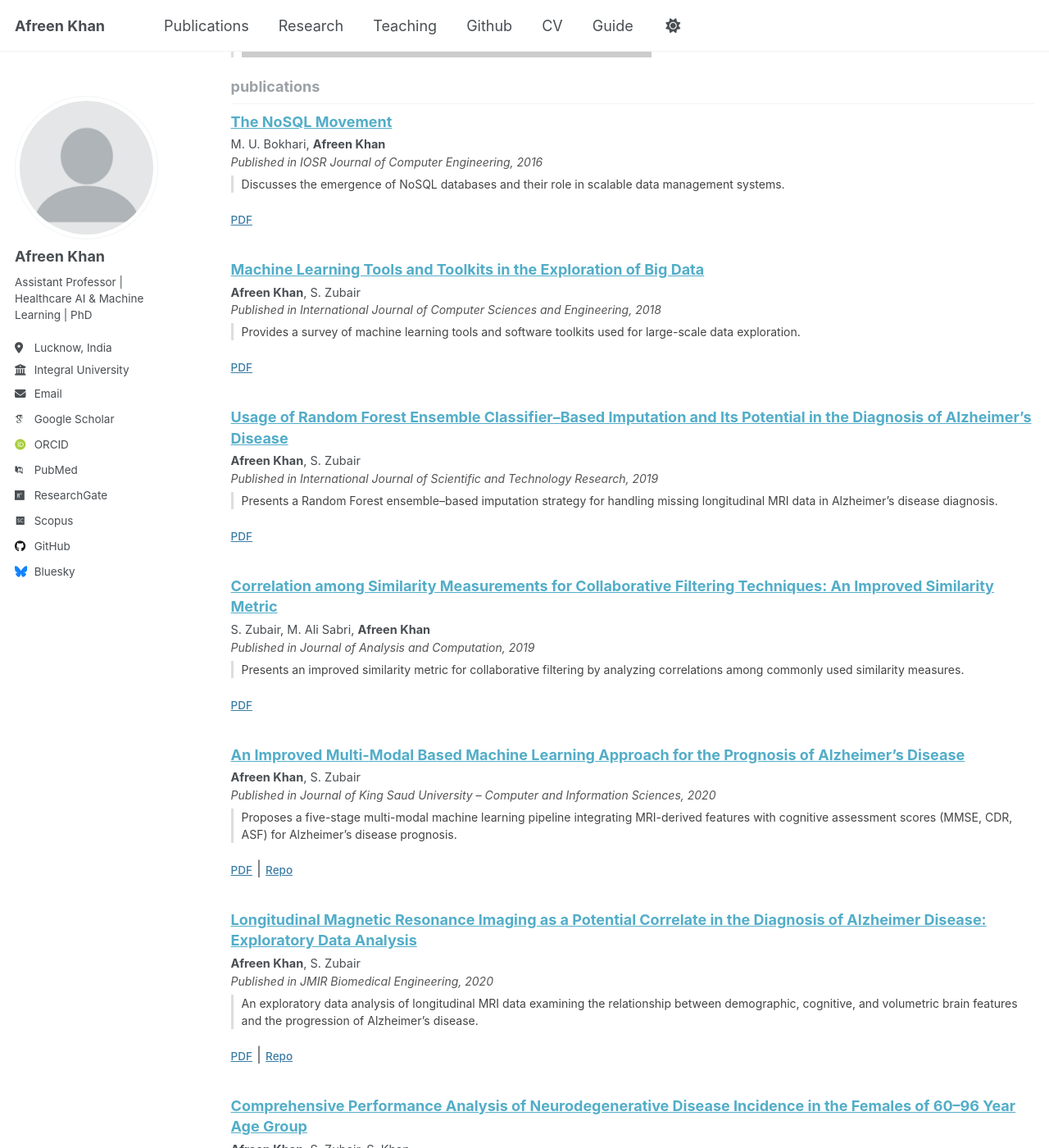
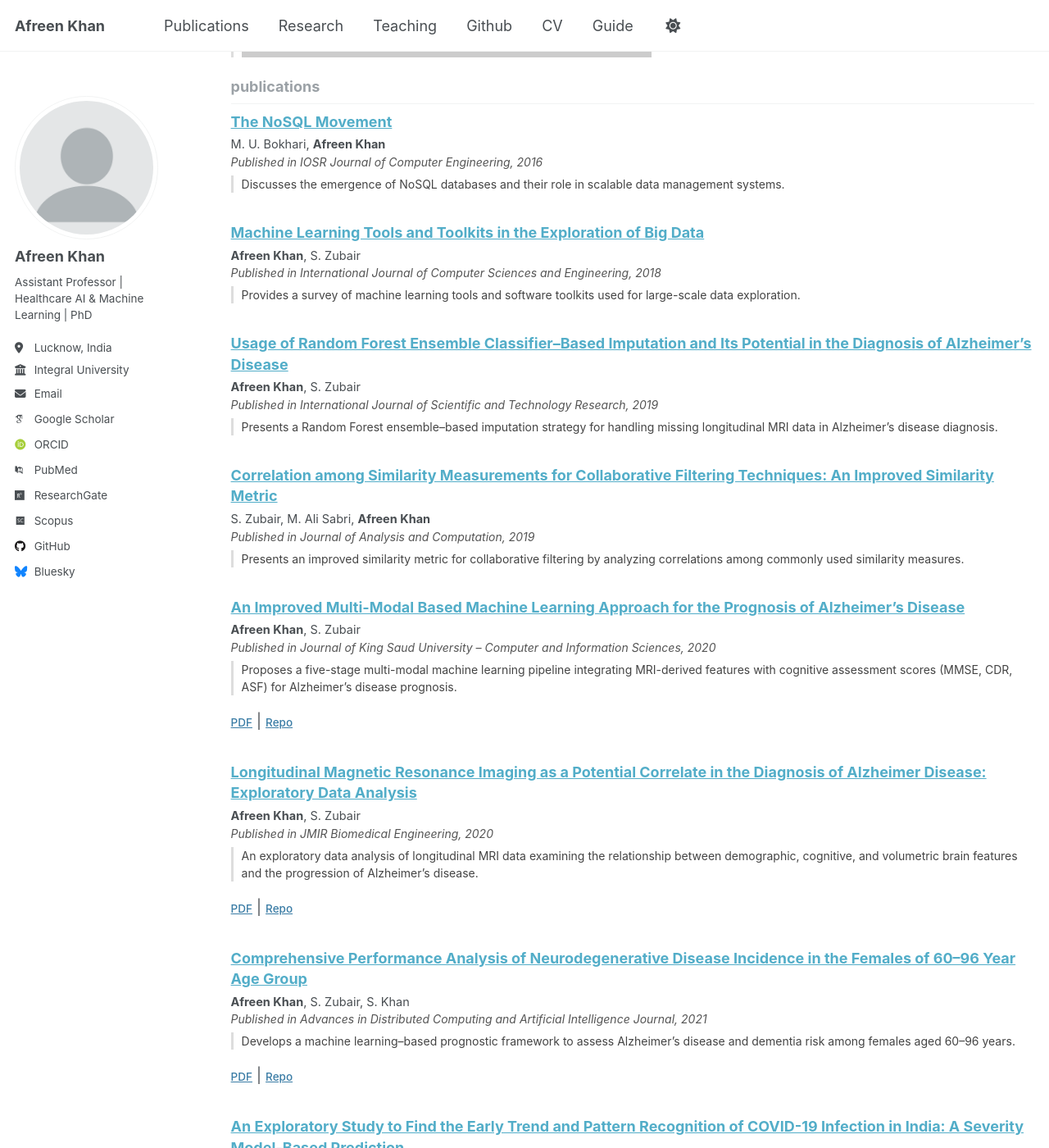
Before and after one commit to afreen-kh/afreen-kh.github.io, a Jekyll site: the page built from _pages/collection-archive.html, in a window 1280 px wide and 1400 px high, scrolled down 864 px. Shown: the whole window at 82% size. Built offline with Jekyll 4.4.1, drawn with Linux system fonts in a browser that asks for light colours; some web fonts are replaced; a script that is not in the unit is left out.

Commit message:
Update archive-single.html

```diff
--- a/_includes/archive-single.html
+++ b/_includes/archive-single.html
@@ -54,25 +54,27 @@
     {% endif %}
 
     <!-- LINKS -->
-    {% if post.pdf or post.code or post.poster %}
+    {% if post.code or post.poster or (post.pdf and post.paperurl) %}
       <p class="archive__item-links">
-        {% if post.pdf %}
+
+        {% if post.pdf and post.paperurl %}
           <a href="{{ post.pdf }}" target="_blank">PDF</a>
         {% endif %}
 
         {% if post.code %}
-          {% if post.pdf %} | {% endif %}
+          {% if post.pdf and post.paperurl %} | {% endif %}
           <a href="{{ post.code }}" target="_blank">
-            {{ post.code_label | default: "Code" }}
+            {{ post.code_label | default: "Repo" }}
           </a>
         {% endif %}
 
         {% if post.poster %}
-          {% if post.pdf or post.code %} | {% endif %}
+          {% if post.code or (post.pdf and post.paperurl) %} | {% endif %}
           <a href="{{ post.poster }}" target="_blank">
             {{ post.poster_label | default: "Poster" }}
           </a>
         {% endif %}
+
       </p>
     {% endif %}
 
```
